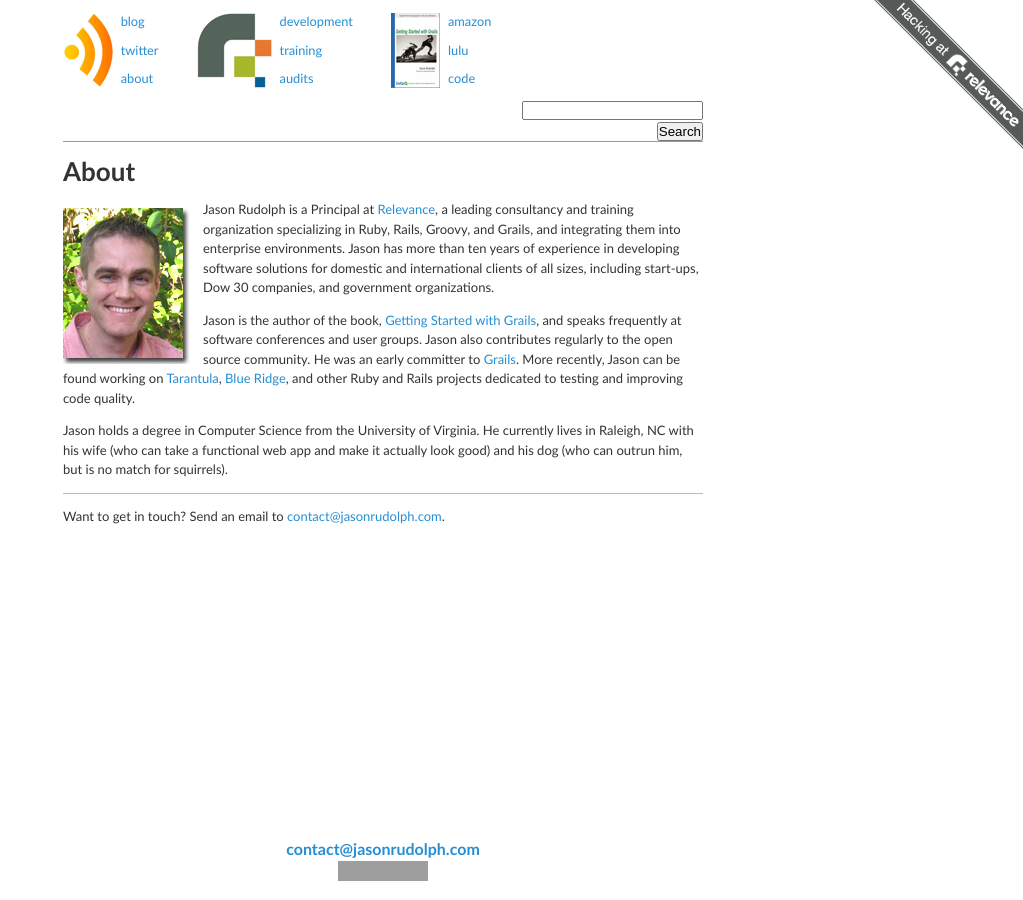
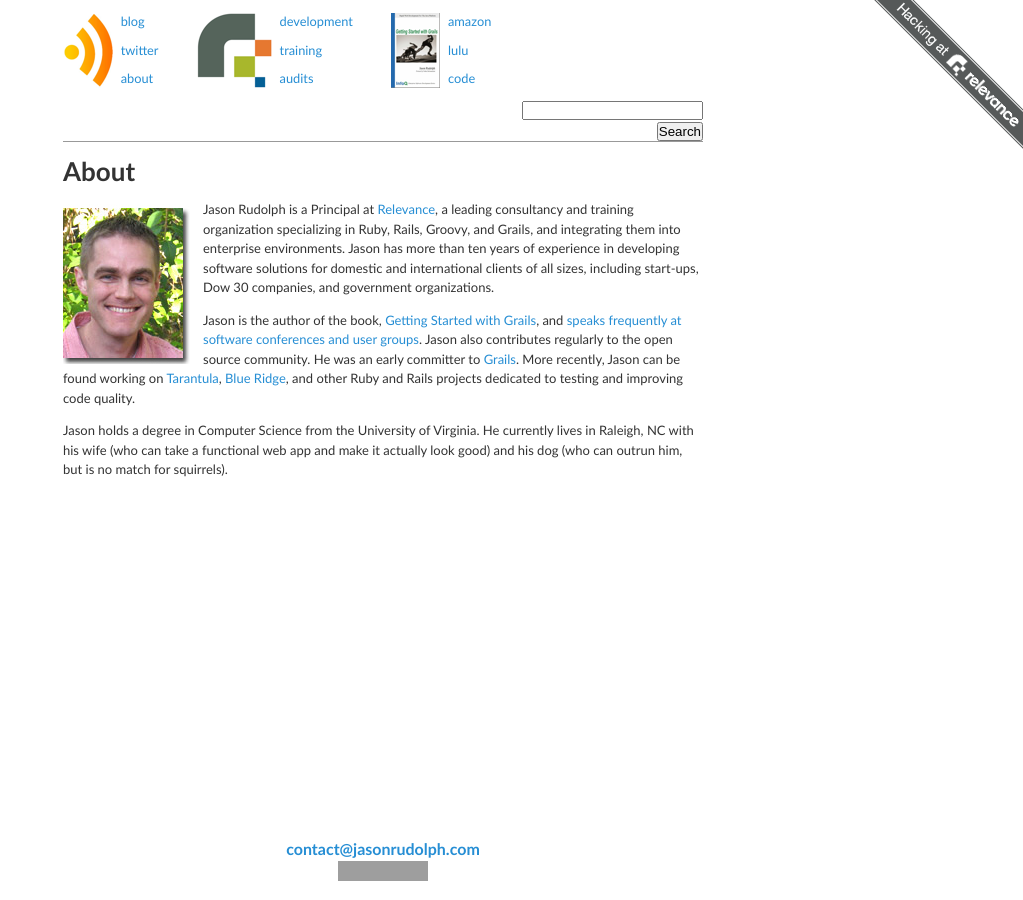
Before and after one commit to asclepius/paulkulyk.com, a Jekyll site: the page built from about.md, in a window 1280 px wide. Shown: the whole page, without its empty margins (257-1280 px from the left). Built offline with Jekyll 4.4.1, drawn with Linux system fonts in a browser that asks for light colours; nearby versions of some CDN libraries; comment, search, counter and statistics services are not loaded; grey boxes are pictures that could not be loaded.

```diff
--- a/about.md
+++ b/about.md
@@ -7,10 +7,6 @@ title: About - Jason Rudolph Dot Com
 
 <img src="/images/jasonrudolph-dropshadow.jpg" class="inline-left" title="Jason Rudolph" alt="Jason Rudolph" /> Jason Rudolph is a Principal at [Relevance](http://thinkrelevance.com "Relevance, Inc - Agile Software Development, Consulting, and Training"), a leading consultancy and training organization specializing in Ruby, Rails, Groovy, and Grails, and integrating them into enterprise environments.  Jason has more than ten years of experience in developing software solutions for domestic and international clients of all sizes, including start-ups, Dow 30 companies, and government organizations.
 
-Jason is the author of the book, [Getting Started with Grails](http://www.infoq.com/minibooks/grails "InfoQ: Getting Started with Grails"), and speaks frequently at software conferences and user groups.  Jason also contributes regularly to the open source community.  He was an early committer to [Grails](http://grails.org "Grails - Groovy Web Application Framework"). More recently, Jason can be found working on [Tarantula](http://github.com/relevance/tarantula "Tarantula (Ruby Gem) - Tarantula is a big fuzzy spider. It crawls your Rails application, fuzzing data to see what breaks."), [Blue Ridge](http://github.com/relevance/blue-ridge "Blue Ridge (Rails Plugin) - Command-line and in-browser JavaScript unit tests for your Rails app"), and other Ruby and Rails projects dedicated to testing and improving code quality.
+Jason is the author of the book, [Getting Started with Grails](http://www.infoq.com/minibooks/grails "InfoQ: Getting Started with Grails"), and [speaks frequently at software conferences and user groups](/events).  Jason also contributes regularly to the open source community.  He was an early committer to [Grails](http://grails.org "Grails - Groovy Web Application Framework"). More recently, Jason can be found working on [Tarantula](http://github.com/relevance/tarantula "Tarantula (Ruby Gem) - Tarantula is a big fuzzy spider. It crawls your Rails application, fuzzing data to see what breaks."), [Blue Ridge](http://github.com/relevance/blue-ridge "Blue Ridge (Rails Plugin) - Command-line and in-browser JavaScript unit tests for your Rails app"), and other Ruby and Rails projects dedicated to testing and improving code quality.
 
 Jason holds a degree in Computer Science from the University of Virginia.  He currently lives in Raleigh, NC with his wife (who can take a functional web app and make it actually look good) and his dog (who can outrun him, but is no match for squirrels).
-
-----
-
-Want to get in touch? Send an email to <a href="mailto:contact@jasonrudolph.com">contact@jasonrudolph.com</a>.
--- a/css/screen.css
+++ b/css/screen.css
@@ -61,6 +61,22 @@ blockquote {
   border: 1px dashed #999;
   margin: 30px;
   padding: 10px;
+}
+
+table {
+	border: 0;
+	border-collapse: separate;
+	border-spacing: 0;
+}
+
+td, th {
+	padding: 7px;
+	border-bottom: solid 1px #ddd;
+}
+
+th {
+	font-weight: bold;
+	border-bottom: solid 2px #ccc;
 }
 
 #header {
@@ -233,3 +249,20 @@ blockquote p.attribution {
   text-indent: -999em;
   text-decoration: none;
 }
+
+.events td {
+  vertical-align: text-top;
+}
+
+.events th.event {
+  width: 40%;
+}
+
+td span.event-title {
+  font-weight: bold;
+	display: block;
+}
+
+td span.event-date {
+  font-size: 85%;
+}
```
Also changed, not shown: events.html (added, +229 -0 lines).
